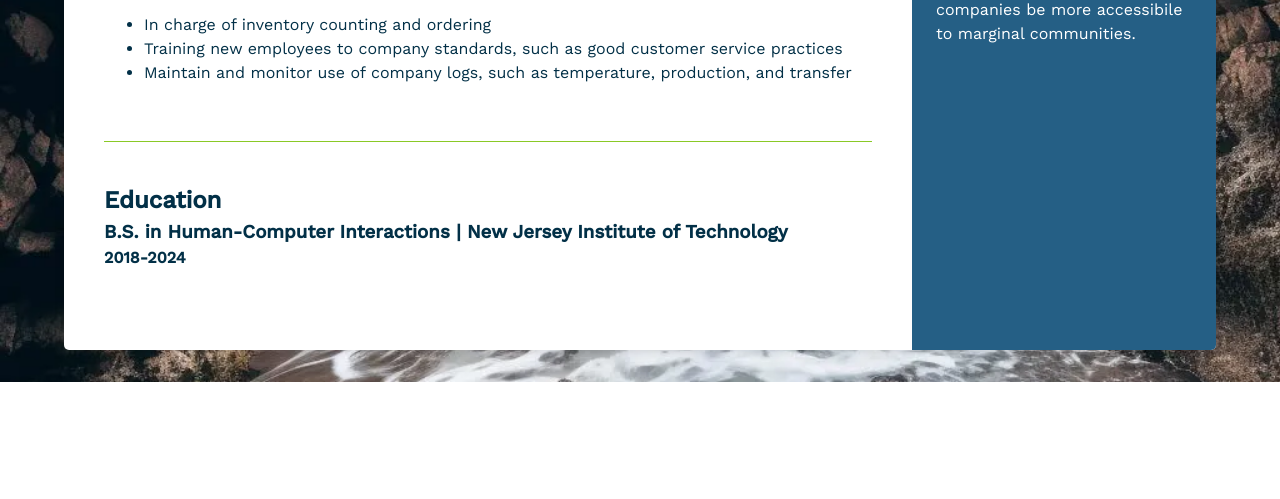
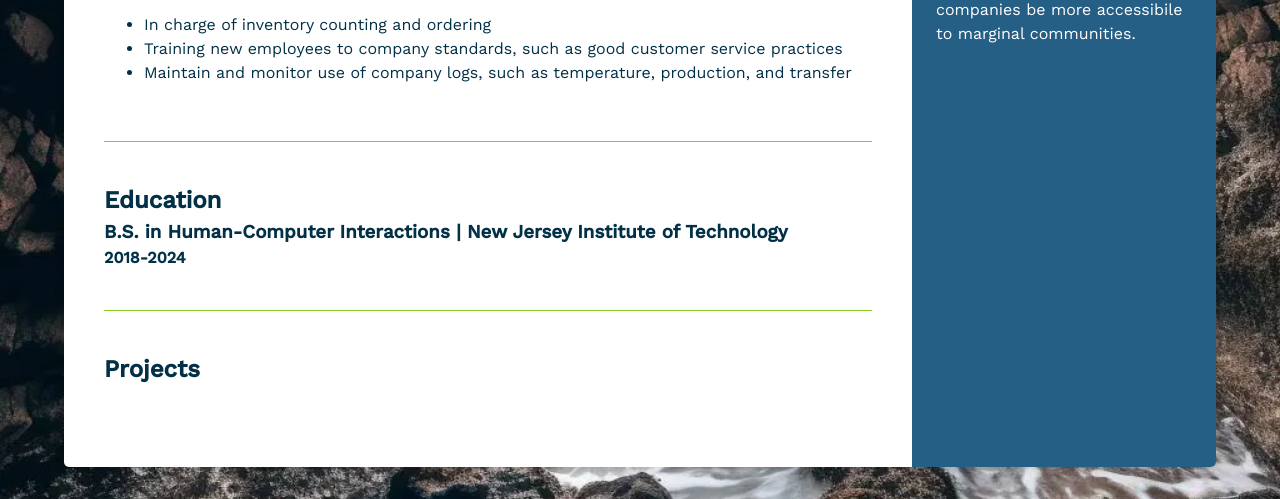
Before and after one commit to bk275/ResumeProject3, a website: page docs/index.html in a window 1280 px wide. Shown: the part 533-1032 px from the top of the page. Before the commit the page ends 915 px from the top, so only its background shows below. Drawn offline with nearby package versions, Linux system fonts and the light colour scheme.

Commit message:
Added project

```diff
--- a/docs/index.html
+++ b/docs/index.html
@@ -94,12 +94,15 @@
                     <li>Maintain and monitor use of company logs, such as temperature, production, and transfer</li>
                 </ul> <!-- Closes the job details list -->
             </section> <!-- Closes the experience section -->
-
             <section class="education-section"> <!-- A section to list educational background -->
                 <h2>Education</h2> <!-- Title of the education section -->
                 <h3>B.S. in Human-Computer Interactions | New Jersey Institute of Technology</h3> <!-- Degree and university -->
                 <h4>2018-2024</h4> <!-- Duration of the degree -->
             </section> <!-- Closes the education section -->
+            <section class="projects-section">
+                <h2>Projects</h2>
+                <h4></h4>
+            </section>
         </main> <!-- Closes the main content -->
     </div> <!-- Closes the container -->
 </body> <!-- Closes the body -->
```
